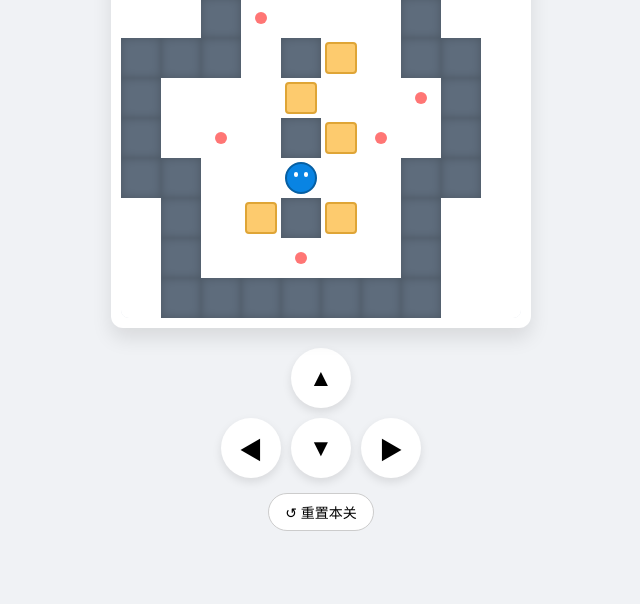
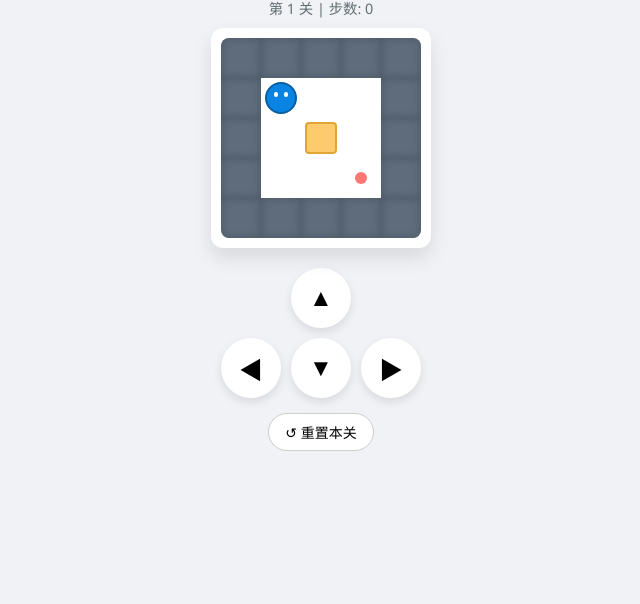
Before and after one commit to xlzhen-940218/WebGames, a plain HTML site: page games/tuixiangzi.html in a window 1280 px wide. Shown: the part 196-800 px from the top of the page, without its empty margins (319-959 px from the left). Drawn offline with Linux system fonts and the light colour scheme.

Commit message:
关卡改成第1关开始

```diff
--- a/games/tuixiangzi.html
+++ b/games/tuixiangzi.html
@@ -444,7 +444,7 @@
 
         class Sokoban {
             constructor() {
-                this.currentLevel = 19;
+                this.currentLevel = 0;
                 this.steps = 0;
                 this.map = []; // 当前地图状态
                 this.playerPos = {x: 0, y: 0};
```
